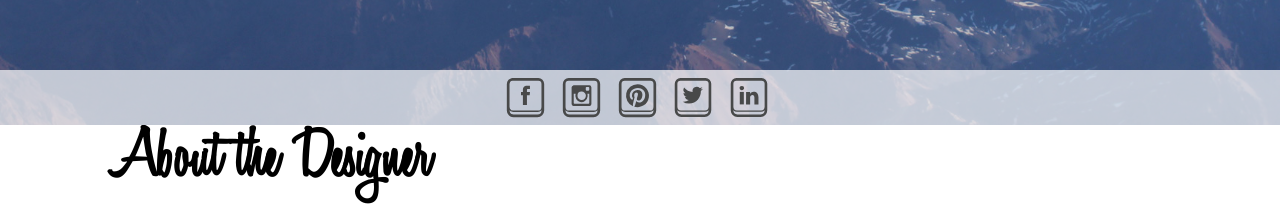
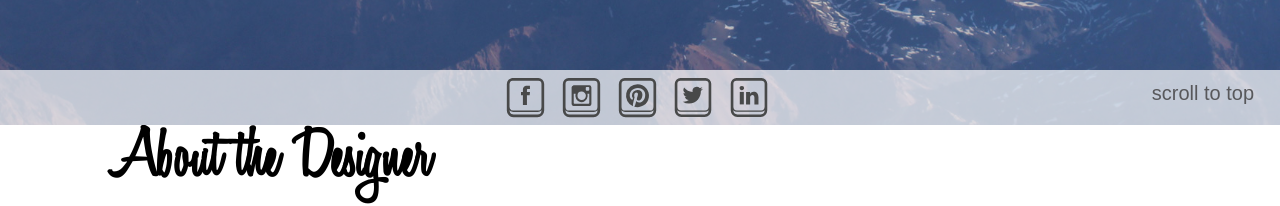
Before and after one commit to clairejay/clairejay.github.io, a plain HTML site: page unit_5/index.html in a window 1280 px wide. Shown: the part 675-881 px from the top of the page. Drawn offline with Linux system fonts and the light colour scheme.

Commit message:
unit 5 updates

```diff
--- a/unit_5/css/style.css
+++ b/unit_5/css/style.css
@@ -162,21 +162,19 @@ hr {
 	padding: 0 1%;
 }
 
-footer {
+#footer_nav {
 	width: 100%;
 	background: rgba(255,255,255,.7);
 	position: fixed;
 	bottom: 0;
+	margin: 0;
+	float: none;
 }
 
-/*#scroll_to_top {
-	position: absolute;
-}*/
-
-/*#scroll_to_top a {
-	bottom: 10px;
-	right: 10px;
-}*/
+#scroll_to_top {
+	float: right;
+	padding: 12px 6px;
+}
 
 #end_space {
 	height: 60px;
--- a/unit_5/index.html
+++ b/unit_5/index.html
@@ -91,10 +91,10 @@
 		<hr>
 		<div id="end_space"></div>
 	</main>
-	<footer>
-		<!-- <div id="scroll_top_top">
+	<nav id="footer_nav">
+		<div id="scroll_to_top">
 			<a href="#">scroll to top</a>
-		</div> -->
+		</div>
 		<section id="social">
 			<img src="images/facebook_icon.svg">
 			<img src="images/instagram_icon.svg">
@@ -102,6 +102,6 @@
 			<img src="images/twitter_icon.svg">
 			<img src="images/linkedin_icon.svg">
 		</section>
-	</footer>
+	</nav>
 </body>
 </html>
```
